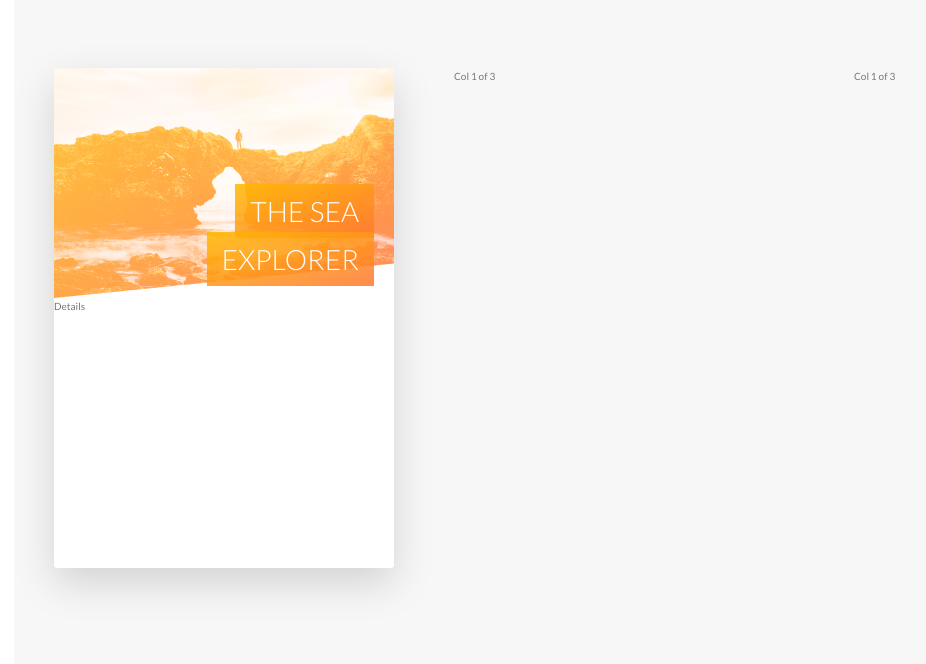
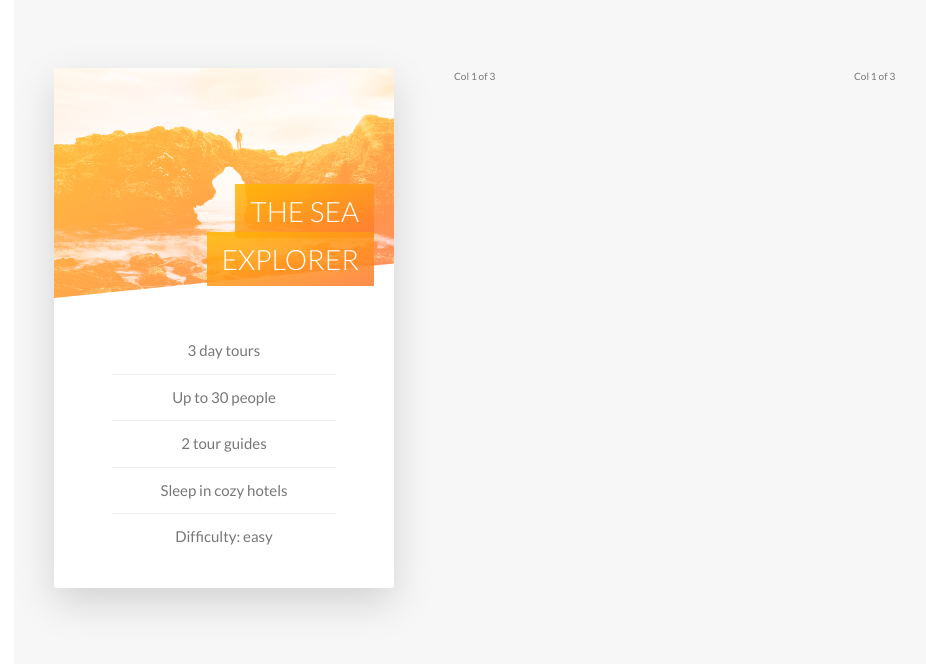
Before and after one commit to tijo-thomas/advanced-css, a website: page index.html in a window 1280 px wide. Shown: the part 2461-3125 px from the top of the page, without its empty margins (16-942 px from the left). Drawn offline with Linux system fonts and the light colour scheme.

Commit message:
Styles the details portion of the card.

```diff
--- a/index.html
+++ b/index.html
@@ -115,7 +115,13 @@
                                     <span class="card__heading-span card__heading-span--1">The Sea Explorer</span>
                                 </h4>
                                 <div class="card__details">
-                                    Details
+                                    <ul>
+                                        <li>3 day tours</li>
+                                        <li>Up to 30 people</li>
+                                        <li>2 tour guides</li>
+                                        <li>Sleep in cozy hotels</li>
+                                        <li>Difficulty: easy</li>
+                                    </ul>
                                 </div>
                             </div>
                             <div class="card__side card__side--back card__side--back-1">
--- a/sass/abstracts/_variables.scss
+++ b/sass/abstracts/_variables.scss
@@ -10,6 +10,7 @@ $color-tertiary-light: #2998ff;
 $color-tertiary-dark: #5643fa;
 
 $color-grey-light-1: #f7f7f7;
+$color-grey-light-2: #eee;
 
 $color-grey-dark: #777;
 $color-white: #fff;
--- a/sass/components/_card.scss
+++ b/sass/components/_card.scss
@@ -4,10 +4,10 @@
     perspective: 150rem;
     -moz-perspective: 150rem;
     position: relative;
-    height: 50rem;
+    height: 52rem;
 
     &__side {
-        height: 50rem;
+        height: 52rem;
         transition: all 0.8s ease;
         position: absolute;
         top: 0;
@@ -92,4 +92,28 @@
         }
     }
 
+    // FRONT SIDE DETAILS STYLING
+    &__details {
+        padding: 3rem;
+
+        ul {
+            list-style: none;
+            // So the line separators on are too long.
+            width: 80%;
+            // Centers block element inside block element since width is 80%.
+            margin: 0 auto;
+
+            li {
+                text-align: center;
+                font-size: 1.5rem;
+                padding: 1rem;
+
+                // Add a line separator after every item except last li.
+                &:not(:last-child) {
+                    border-bottom: 1px solid $color-grey-light-2;
+                }
+            }
+        }
+    }
+
 }
```
Also changed, not shown: css/style.css.
